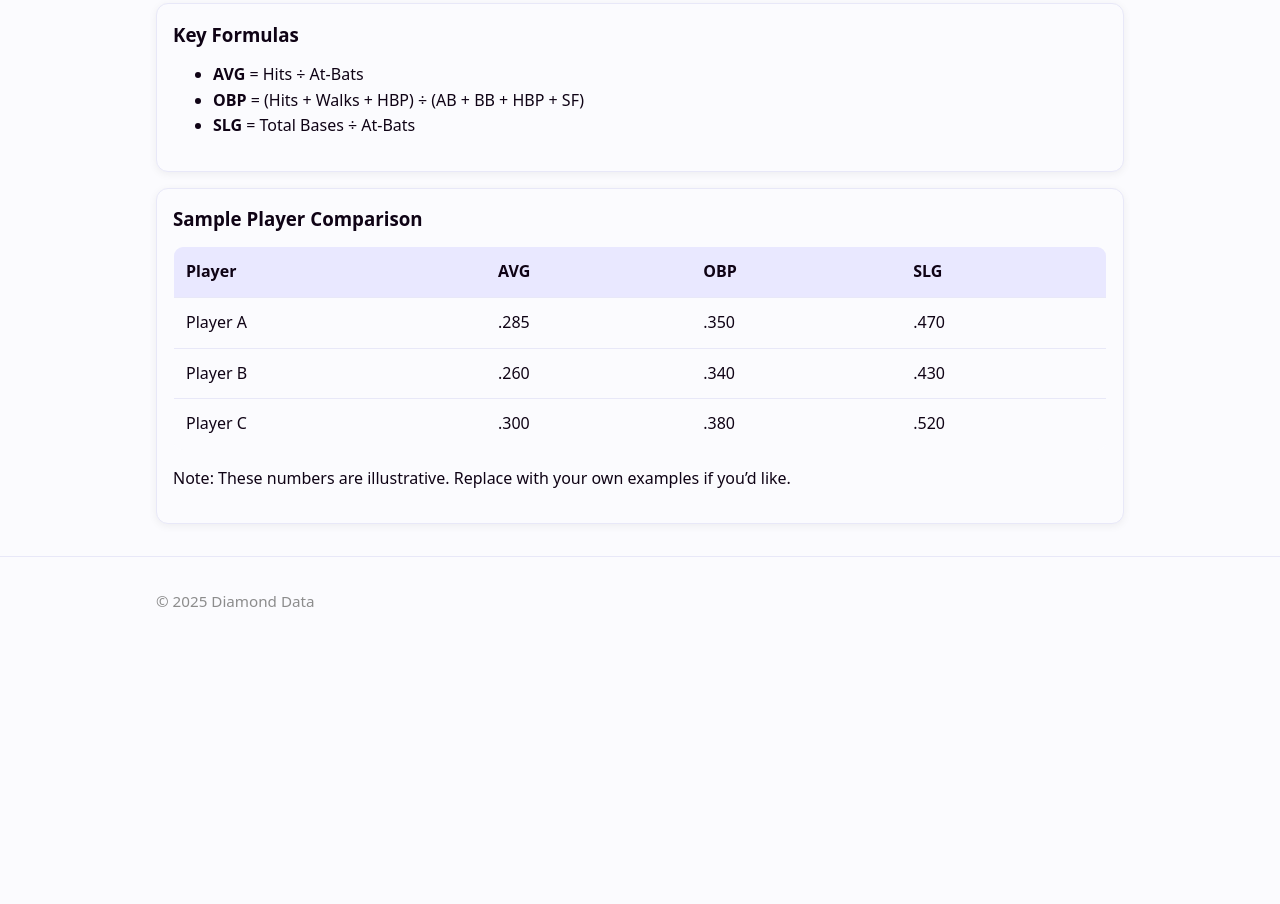
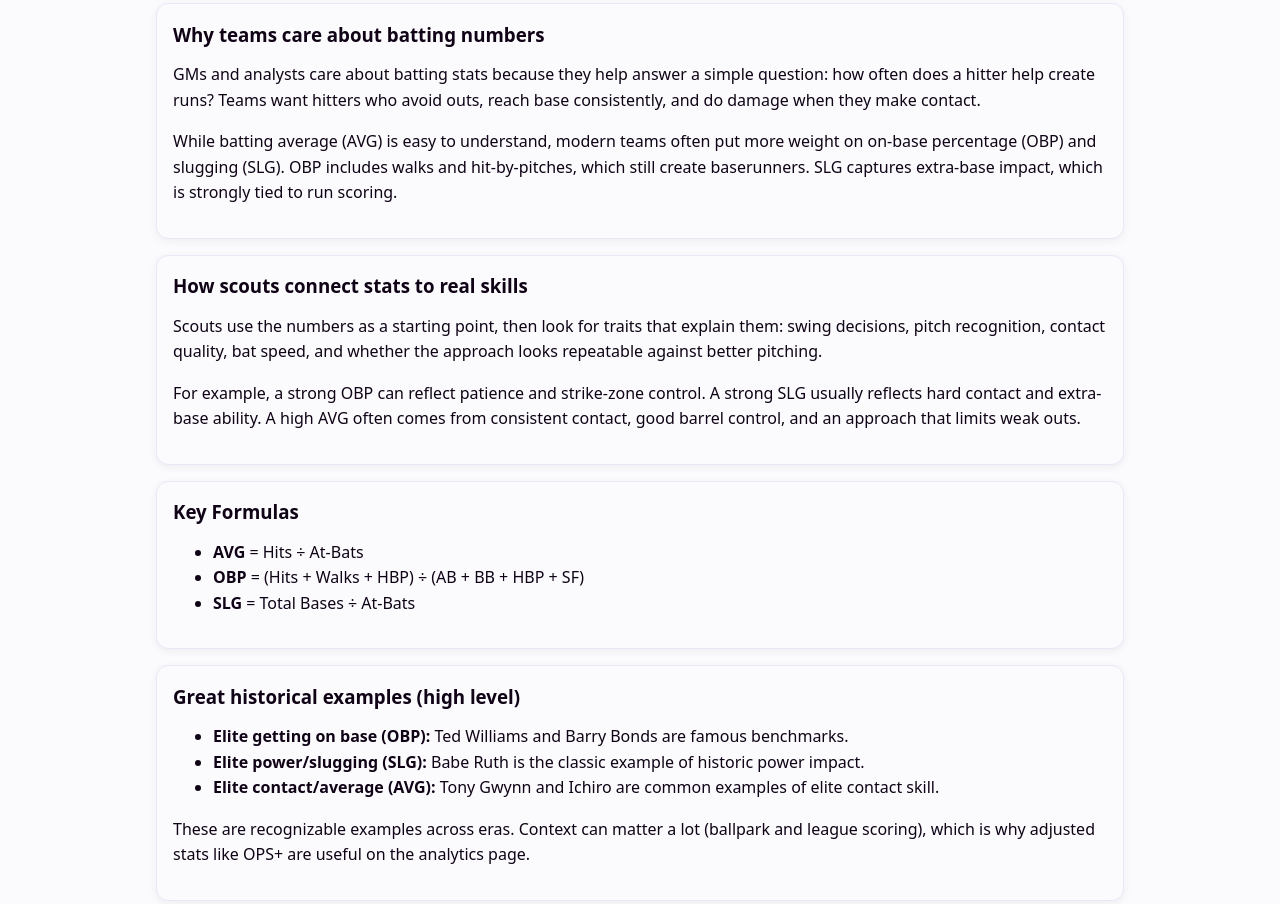
Before and after one commit to choiby6/choiby6.github.io, a plain HTML site: page batting.html in a window 1280 px wide. Shown: the part 195-1099 px from the top of the page. Before the commit the page ends 839 px from the top, so only its background shows below. Drawn offline with Linux system fonts and the light colour scheme.

Commit message:
Enhance batting.html with statistics explanations
Added explanations for why batting statistics are important and how scouts interpret them. Included historical examples of elite players and their respective metrics.

```diff
--- a/batting.html
+++ b/batting.html
@@ -45,12 +45,52 @@
     <p>Common hitting metrics and how to read them.</p>
 
     <div class="card">
+      <h3>Why teams care about batting numbers</h3>
+      <p>
+        GMs and analysts care about batting stats because they help answer a simple question:
+        how often does a hitter help create runs? Teams want hitters who avoid outs, reach base consistently,
+        and do damage when they make contact.
+      </p>
+      <p>
+        While batting average (AVG) is easy to understand, modern teams often put more weight on on-base
+        percentage (OBP) and slugging (SLG). OBP includes walks and hit-by-pitches, which still create baserunners.
+        SLG captures extra-base impact, which is strongly tied to run scoring.
+      </p>
+    </div>
+
+    <div class="card">
+      <h3>How scouts connect stats to real skills</h3>
+      <p>
+        Scouts use the numbers as a starting point, then look for traits that explain them: swing decisions,
+        pitch recognition, contact quality, bat speed, and whether the approach looks repeatable against better pitching.
+      </p>
+      <p>
+        For example, a strong OBP can reflect patience and strike-zone control. A strong SLG usually reflects
+        hard contact and extra-base ability. A high AVG often comes from consistent contact, good barrel control,
+        and an approach that limits weak outs.
+      </p>
+    </div>
+
+    <div class="card">
       <h3>Key Formulas</h3>
       <ul>
         <li><strong>AVG</strong> = Hits ÷ At-Bats</li>
         <li><strong>OBP</strong> = (Hits + Walks + HBP) ÷ (AB + BB + HBP + SF)</li>
         <li><strong>SLG</strong> = Total Bases ÷ At-Bats</li>
       </ul>
+    </div>
+
+    <div class="card">
+      <h3>Great historical examples (high level)</h3>
+      <ul>
+        <li><strong>Elite getting on base (OBP):</strong> Ted Williams and Barry Bonds are famous benchmarks.</li>
+        <li><strong>Elite power/slugging (SLG):</strong> Babe Ruth is the classic example of historic power impact.</li>
+        <li><strong>Elite contact/average (AVG):</strong> Tony Gwynn and Ichiro are common examples of elite contact skill.</li>
+      </ul>
+      <p>
+        These are recognizable examples across eras. Context can matter a lot (ballpark and league scoring),
+        which is why adjusted stats like OPS+ are useful on the analytics page.
+      </p>
     </div>
 
     <div class="card">
```
